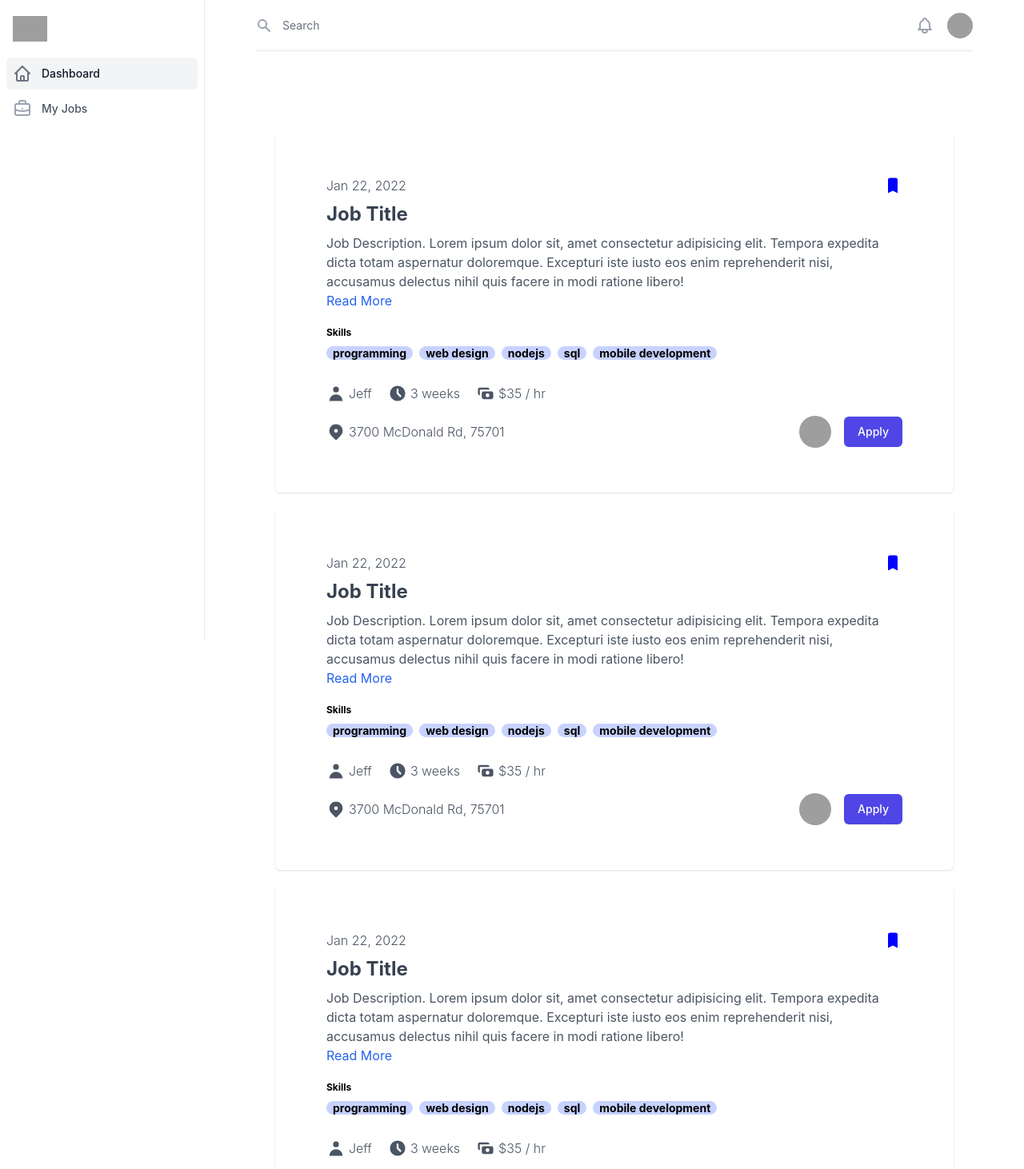
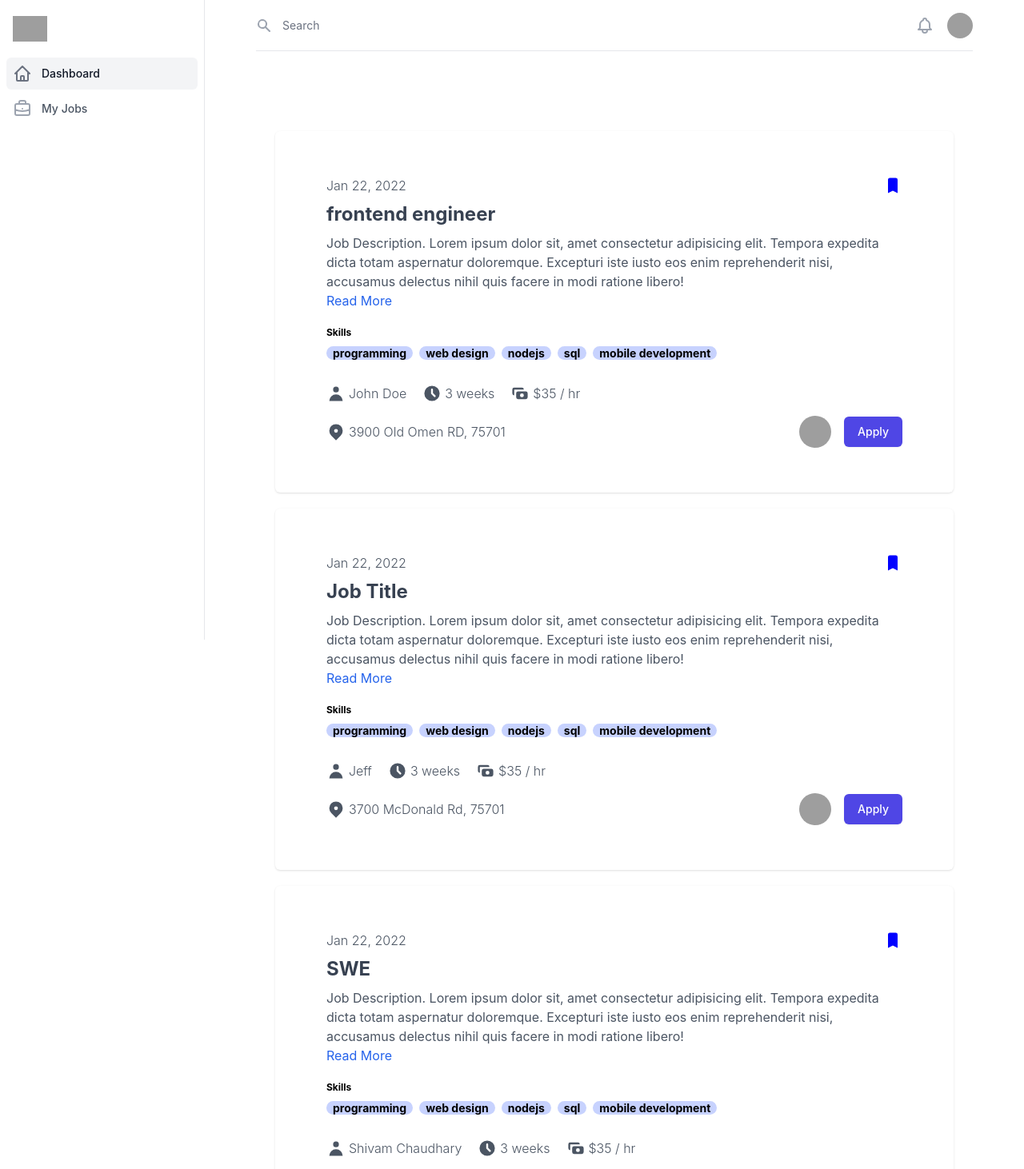
Before and after one commit to Varuas37/livelance-client, a React (Create React App) app: page /home in a window 1280 px wide. Shown: the top 1462 px of the page at 80% size. Built offline with nearby package versions, Linux system fonts and the light colour scheme; grey boxes are pictures that could not be loaded.

Commit message:
browse freelancing list with redux and dummy data implemented

```diff
--- /dev/null
+++ b/src/apis/fakeStoreApi.js
@@ -0,0 +1,5 @@
+import axios from "axios";
+
+export default axios.create({
+	baseURL: "https://fakestoreapi.com",
+});
--- /dev/null
+++ b/src/application/redux/action/freelanceActions.js
@@ -0,0 +1,8 @@
+import { dummyFreelanceList } from "../../../repository/dummyFreelanceList";
+import { SET_FREELANCE_LIST } from "./types";
+
+export const fetchFreelanceList = () => {
+	const response = dummyFreelanceList;
+
+	return { type: SET_FREELANCE_LIST, payload: response.data };
+};
--- a/src/application/redux/action/types.js
+++ b/src/application/redux/action/types.js
@@ -12,3 +12,7 @@ export const AUTH_ERROR = "AUTH_ERROR"
 export const LOGIN_SUCCESS = "LOGIN_SUCCESS"
 export const LOGIN_FAIL = "LOGIN_FAIL"
 export const LOGOUT = "LOGOUT"
+
+// FREELANCE
+export const GET_FREELANCE_LIST = "GET_FREELANCE_LIST"
+export const SET_FREELANCE_LIST = "SET_FREELANCE_LIST"
--- a/src/application/redux/reducers/alert.js
+++ b/src/application/redux/reducers/alert.js
@@ -1,14 +1,14 @@
 import { SET_ALERT, REMOVE_ALERT } from "../action/types";
 
-const initialState = [];
+const initialState = {};
 // eslint-disable-next-line import/no-anonymous-default-export
 export default function (state = initialState, action) {
     const { type, payload } = action;
     switch (type) {
-        case SET_ALERT:
-            return [...state, payload];
-        case REMOVE_ALERT:
-            return state.filter(alert => alert.id !== payload);
+        // case SET_ALERT:
+        //     return {...state, payload};
+        // case REMOVE_ALERT:
+        //     return state.filter(alert => alert.id !== payload);
         default:
             return state
 
--- /dev/null
+++ b/src/application/redux/reducers/freelanceReducer.js
@@ -0,0 +1,19 @@
+import { GET_FREELANCE_LIST, SET_FREELANCE_LIST } from "../action/types";
+
+const initialState = {
+	freelanceList: [],
+};
+
+// eslint-disable-next-line import/no-anonymous-default-export
+export default function (state = initialState, action) {
+	const { type, payload } = action;
+
+	switch (type) {
+		case GET_FREELANCE_LIST:
+			return { ...state, freelanceList: payload };
+		case SET_FREELANCE_LIST:
+			return { ...state, freelanceList: payload };
+		default:
+			return state;
+	}
+}
--- a/src/presentation/pages/home/Home.js
+++ b/src/presentation/pages/home/Home.js
@@ -1,4 +1,4 @@
-import { Fragment, useState } from "react";
+import { Fragment, useEffect, useState } from "react";
 import { Dialog, Menu, Transition } from "@headlessui/react";
 import {
 	BellIcon,
@@ -13,6 +13,11 @@ import JobCard from "../../components/core/JobCard";
 import Modal from "../../components/core/modal";
 import CategoryGrid from "../../components/core/CategoryGrid";
 import CategoryDetails from "../categories/CategoryDetails";
+import { useDispatch } from "react-redux";
+import { fetchFreelanceList } from "../../../application/redux/action/freelanceActions";
+import { useSelector } from "react-redux";
+import { dummyFreelanceList } from "../../../repository/dummyFreelanceList";
+import { SET_FREELANCE_LIST } from "../../../application/redux/action/types";
 
 const navigation = [
 	{ name: "Dashboard", href: "/home", icon: HomeIcon, current: true },
@@ -33,6 +38,17 @@ function classNames(...classes) {
 
 function Home() {
 	const [sidebarOpen, setSidebarOpen] = useState(false);
+	const freelanceList = useSelector(
+		(state) => state.freelanceReducer.freelanceList
+	);
+
+	const dispatch = useDispatch();
+
+	useEffect(() => {
+		dispatch(fetchFreelanceList());
+	}, []);
+
+	// console.log(freelanceList);
 
 	return (
 		<>
@@ -225,17 +241,16 @@ function Home() {
 										<div className="bg-white  overflow-hidden px-4 py-4 sm:px-6 sm:rounded-md">
 											{/* Just for illustration. All these will come from database. */}
 											{/* <Modal /> */}
-											<JobCard />
-											<JobCard />
-											<JobCard />
-											<JobCard />
-											<JobCard />
-											<JobCard />
-											<JobCard />
-											<JobCard />
-											<JobCard />
-											<JobCard />
-											<JobCard />
+											{freelanceList &&
+												freelanceList.map((eachFreelance) => {
+													return (
+														<JobCard
+															key={eachFreelance.id}
+															data={eachFreelance}
+														/>
+													);
+												})}
+
 											{/* {listofdata.map((data) => <>
                                                 <JobCard data={data} />
                                             </>)} */}
--- /dev/null
+++ b/src/repository/dummyFreelanceList.js
@@ -0,0 +1,62 @@
+export const dummyFreelanceList = {
+	data: [
+		{
+			id: "3",
+			postedOn: "Jan 22, 2022",
+			jobTitle: "frontend engineer",
+			jobDescription:
+				"Job Description. Lorem ipsum dolor sit, amet consectetur adipisicing elit. Tempora expedita dicta totam aspernatur doloremque. Excepturi iste iusto eos enim reprehenderit nisi, accusamus delectus nihil quis facere in modi ratione libero!",
+			skills: [
+				"programming",
+				"web design",
+				"nodejs",
+				"sql",
+				"mobile development",
+			],
+			postedBy: "John Doe",
+			duration: "3 weeks",
+			rate: "$35 / hr",
+			location: "3900 Old Omen RD",
+			zipcode: "75701",
+		},
+		{
+			id: "1",
+			postedOn: "Jan 22, 2022",
+			jobTitle: "Job Title",
+			jobDescription:
+				"Job Description. Lorem ipsum dolor sit, amet consectetur adipisicing elit. Tempora expedita dicta totam aspernatur doloremque. Excepturi iste iusto eos enim reprehenderit nisi, accusamus delectus nihil quis facere in modi ratione libero!",
+			skills: [
+				"programming",
+				"web design",
+				"nodejs",
+				"sql",
+				"mobile development",
+			],
+			postedBy: "Jeff",
+			duration: "3 weeks",
+			rate: "$35 / hr",
+			location: "3700 McDonald Rd",
+			zipcode: "75701",
+		},
+		{
+			id: "2",
+			postedOn: "Jan 22, 2022",
+			jobTitle: "SWE",
+			jobDescription:
+				"Job Description. Lorem ipsum dolor sit, amet consectetur adipisicing elit. Tempora expedita dicta totam aspernatur doloremque. Excepturi iste iusto eos enim reprehenderit nisi, accusamus delectus nihil quis facere in modi ratione libero!",
+			skills: [
+				"programming",
+				"web design",
+				"nodejs",
+				"sql",
+				"mobile development",
+			],
+			postedBy: "Shivam Chaudhary",
+			duration: "3 weeks",
+			rate: "$35 / hr",
+			location: "3900 Old Omen RD",
+			zipcode: "75701",
+		},
+
+	],
+};
```
Also changed, not shown: src/application/redux/reducers/index.js (+6 -4 lines).
